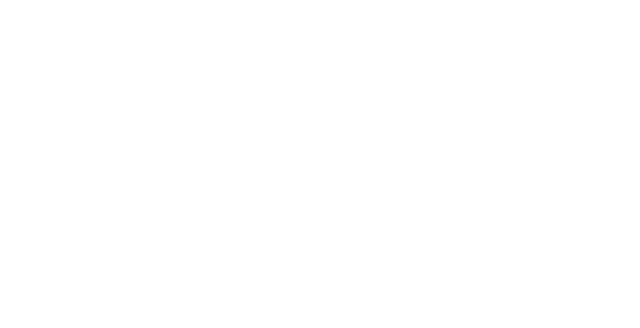
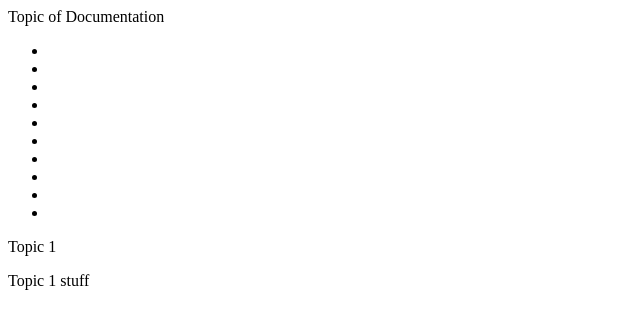
Before and after one commit to kingwell47/fcc-technical-documentation, a plain HTML site: page index.html in a window 1280 px wide. Shown: the whole page, without its empty margins (0-640 px from the left). Drawn offline with Linux system fonts and the light colour scheme.

Commit message:
added preliminary elements and styles

```diff
--- a/index.html
+++ b/index.html
@@ -7,5 +7,34 @@
     <title>Document</title>
     <link rel="stylesheet" href="styles.css" />
   </head>
-  <body></body>
+  <body>
+    <main id="main-doc">
+      <nav id="navbar">
+        <header>Topic of Documentation</header>
+        <ul>
+          <li><a href="" id="nav-link"></a></li>
+          <li><a href="" id="nav-link"></a></li>
+          <li><a href="" id="nav-link"></a></li>
+          <li><a href="" id="nav-link"></a></li>
+          <li><a href="" id="nav-link"></a></li>
+          <li><a href="" id="nav-link"></a></li>
+          <li><a href="" id="nav-link"></a></li>
+          <li><a href="" id="nav-link"></a></li>
+          <li><a href="" id="nav-link"></a></li>
+          <li><a href="" id="nav-link"></a></li>
+        </ul>
+      </nav>
+      <section class="main-section" id="topic-name-1">
+        <!-- At least...
+          - 10 p elements
+          - 5 code elements
+          - 5 li elements
+        -->
+        <header>Topic 1</header>
+        <article>
+          <p>Topic 1 stuff</p>
+        </article>
+      </section>
+    </main>
+  </body>
 </html>
--- a/styles.css
+++ b/styles.css
@@ -0,0 +1,10 @@
+html {
+  font-size: 100%;
+  box-sizing: border-box;
+}
+
+*,
+*::before,
+*::after {
+  box-sizing: inherit;
+}
```
